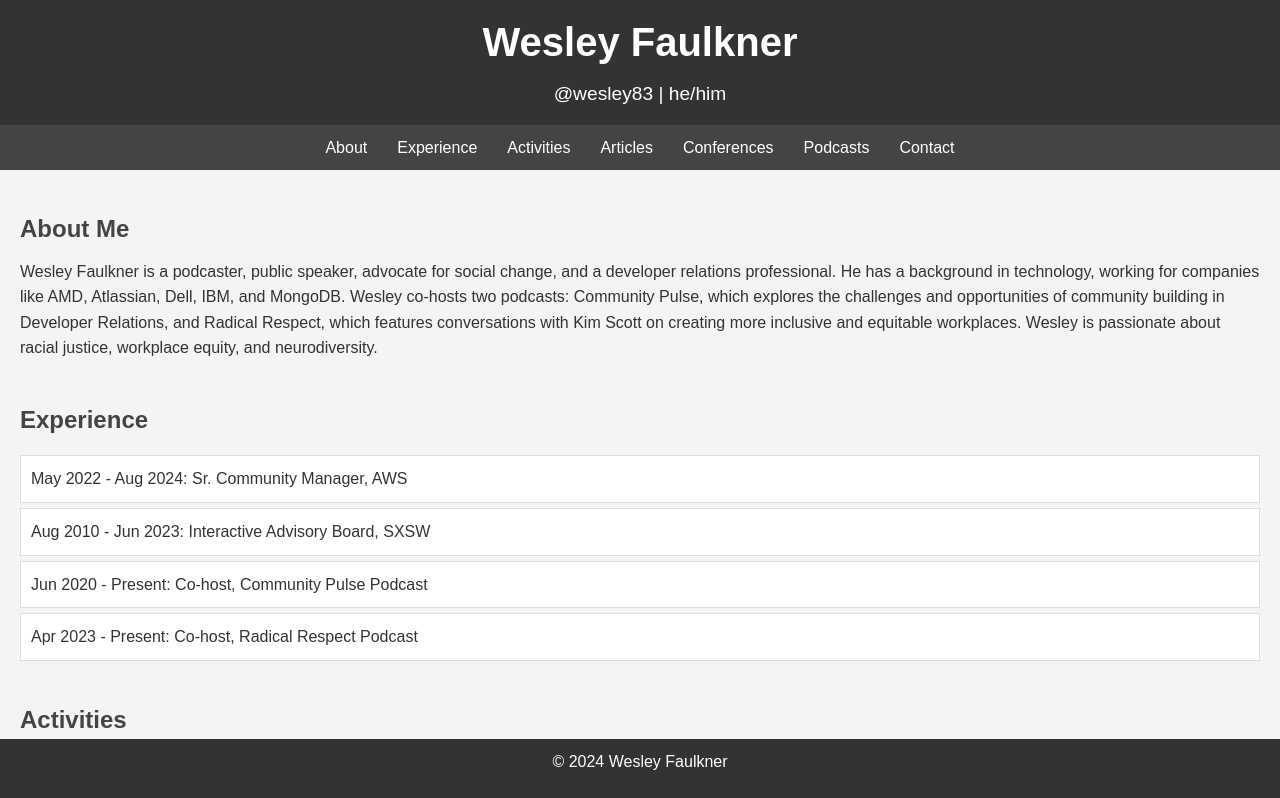
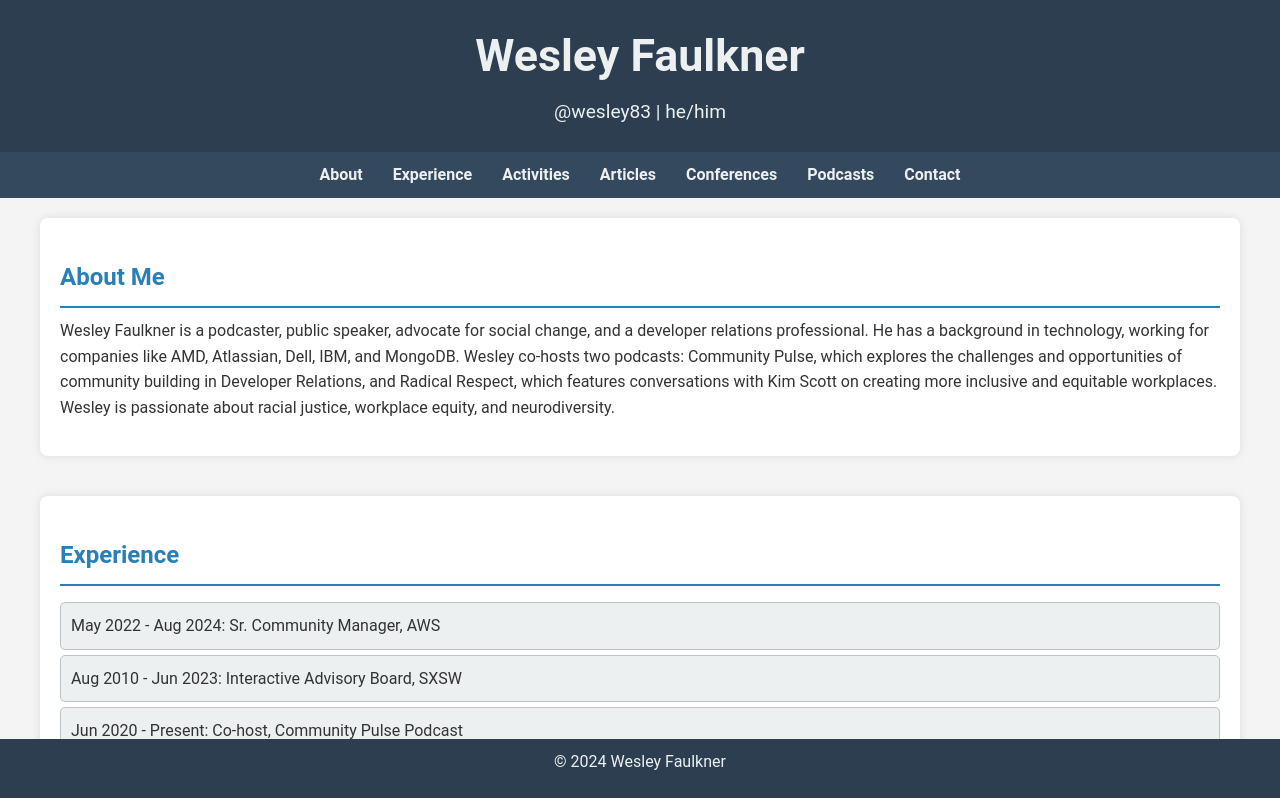
Before and after one commit to wesley83/portfolio, a plain HTML site: page index.html in a window 1280 px wide. Shown: the top 798 px of the page. Drawn offline with Linux system fonts and the light colour scheme.

Commit message:
Add files via upload
added CSS

```diff
--- a/index.html
+++ b/index.html
@@ -4,76 +4,7 @@
     <meta charset="UTF-8">
     <meta name="viewport" content="width=device-width, initial-scale=1.0">
     <title>Wesley Faulkner - Portfolio</title>
-    <style>
-        body {
-            font-family: Arial, sans-serif;
-            line-height: 1.6;
-            margin: 0;
-            padding: 0;
-            background-color: #f4f4f4;
-            color: #333;
-        }
-        header {
-            background-color: #333;
-            color: #fff;
-            padding: 10px 0;
-            text-align: center;
-        }
-        header h1 {
-            margin: 0;
-            font-size: 2.5em;
-        }
-        header p {
-            margin: 5px 0;
-            font-size: 1.2em;
-        }
-        nav {
-            display: flex;
-            justify-content: center;
-            padding: 10px 0;
-            background-color: #444;
-        }
-        nav a {
-            color: #fff;
-            text-decoration: none;
-            margin: 0 15px;
-        }
-        nav a:hover {
-            text-decoration: underline;
-        }
-        main {
-            padding: 20px;
-        }
-        section {
-            margin-bottom: 40px;
-        }
-        h2 {
-            color: #444;
-            margin-bottom: 10px;
-        }
-        p {
-            margin: 0 0 15px;
-        }
-        ul {
-            list-style: none;
-            padding: 0;
-        }
-        ul li {
-            background: #fff;
-            margin: 5px 0;
-            padding: 10px;
-            border: 1px solid #ddd;
-        }
-        footer {
-            background-color: #333;
-            color: #fff;
-            text-align: center;
-            padding: 10px 0;
-            position: fixed;
-            width: 100%;
-            bottom: 0;
-        }
-    </style>
+    <link rel="stylesheet" href="styles.css">
 </head>
 <body>
 
--- /dev/null
+++ b/styles.css
@@ -0,0 +1,101 @@
+body {
+    font-family: 'Roboto', sans-serif;
+    line-height: 1.6;
+    margin: 0;
+    padding: 0;
+    background-color: #f4f4f4;
+    color: #333;
+}
+
+header {
+    background-color: #2c3e50;
+    color: #ecf0f1;
+    padding: 20px 0;
+    text-align: center;
+}
+
+header h1 {
+    margin: 0;
+    font-size: 2.8em;
+}
+
+header p {
+    margin: 5px 0;
+    font-size: 1.2em;
+}
+
+nav {
+    display: flex;
+    justify-content: center;
+    padding: 10px 0;
+    background-color: #34495e;
+}
+
+nav a {
+    color: #ecf0f1;
+    text-decoration: none;
+    margin: 0 15px;
+    font-weight: bold;
+}
+
+nav a:hover {
+    text-decoration: underline;
+}
+
+main {
+    padding: 20px;
+    max-width: 1200px;
+    margin: 0 auto;
+}
+
+section {
+    margin-bottom: 40px;
+    background-color: #fff;
+    padding: 20px;
+    border-radius: 8px;
+    box-shadow: 0 0 10px rgba(0, 0, 0, 0.1);
+}
+
+h2 {
+    color: #2980b9;
+    margin-bottom: 10px;
+    border-bottom: 2px solid #2980b9;
+    padding-bottom: 10px;
+}
+
+p {
+    margin: 0 0 15px;
+}
+
+ul {
+    list-style: none;
+    padding: 0;
+}
+
+ul li {
+    background: #ecf0f1;
+    margin: 5px 0;
+    padding: 10px;
+    border: 1px solid #bdc3c7;
+    border-radius: 5px;
+}
+
+ul li a {
+    color: #2980b9;
+    text-decoration: none;
+}
+
+ul li a:hover {
+    text-decoration: underline;
+}
+
+footer {
+    background-color: #2c3e50;
+    color: #ecf0f1;
+    text-align: center;
+    padding: 10px 0;
+    position: fixed;
+    width: 100%;
+    bottom: 0;
+    left: 0;
+}
```
